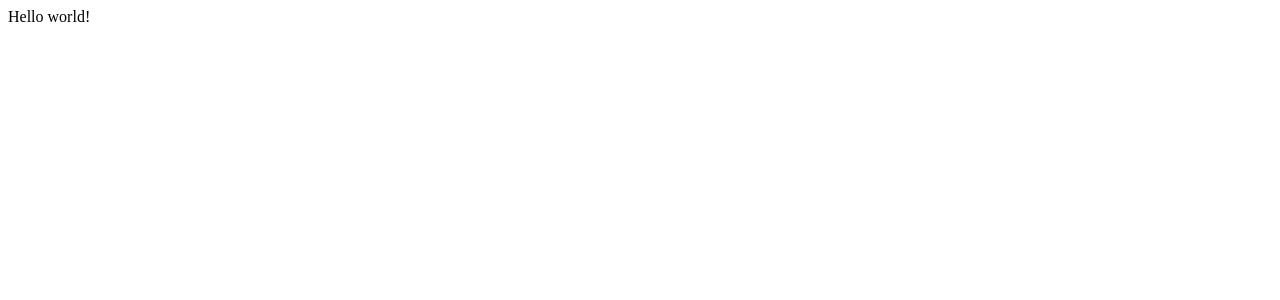
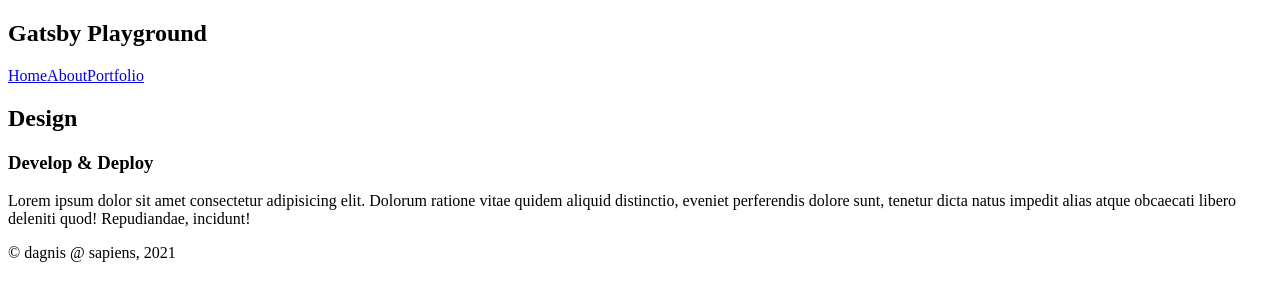
Before and after one commit to getdagnis/gatsby-nn-playground, a Gatsby site: page / in a window 1280 px wide. Built offline with nearby package versions, Linux system fonts and the light colour scheme; Gatsby itself is replaced by a stand-in of ours.

Commit message:
navigation works

```diff
--- /dev/null
+++ b/src/components/Layout.js
@@ -0,0 +1,12 @@
+import React from "react"
+import Navbar from "./Navbar"
+
+export default function Layout({ children }) {
+  return (
+    <div className="layout">
+      <Navbar />
+      <div className="content">{children}</div>
+      <footer>© dagnis @ sapiens, 2021</footer>
+    </div>
+  )
+}
--- /dev/null
+++ b/src/components/Navbar.js
@@ -0,0 +1,15 @@
+import React from "react"
+import { Link } from "gatsby"
+
+export default function Navbar() {
+  return (
+    <nav>
+      <h1>Gatsby Playground</h1>
+      <div className="links">
+        <Link to="/">Home</Link>
+        <Link to="/about">About</Link>
+        <Link to="/projects">Portfolio</Link>
+      </div>
+    </nav>
+  )
+}
--- a/src/pages/index.js
+++ b/src/pages/index.js
@@ -1,5 +1,21 @@
 import React from "react"
+import Layout from "../components/Layout"
 
 export default function Home() {
-  return <div>Hello world!</div>
+  return (
+    <Layout>
+      <section>
+        <div>
+          <h2>Design</h2>
+          <h3>Develop & Deploy</h3>
+          <p>
+            Lorem ipsum dolor sit amet consectetur adipisicing elit. Dolorum
+            ratione vitae quidem aliquid distinctio, eveniet perferendis dolore
+            sunt, tenetur dicta natus impedit alias atque obcaecati libero
+            deleniti quod! Repudiandae, incidunt!
+          </p>
+        </div>
+      </section>
+    </Layout>
+  )
 }
```
Also changed, not shown: src/pages/404.js (added, +15 -0 lines), src/pages/about.js (added, +31 -0 lines), src/pages/projects/index.js (added, +21 -0 lines), src/pages/projects/mars.js (added, +12 -0 lines).
